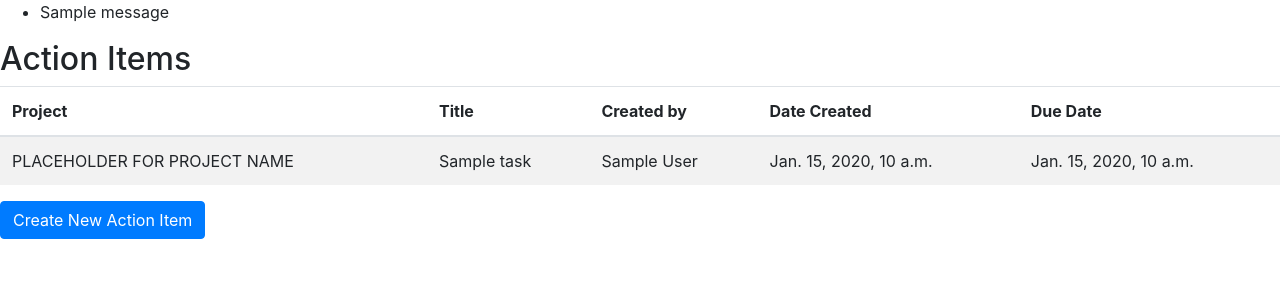
After one commit to kristcar/Team-Spot, a Django app: template TeamSpotApp/templates/openItems.html in a window 1280 px wide. The commit adds this page. Shown: the top 300 px of the page. Run offline with Django 3.2, Linux system fonts and the light colour scheme; tables that the repository leaves empty hold one stand-in row (values such as "Sample post"); the template is opened without the code that fills it: values that come from a table or form of the project are taken from there, most other values are stand-ins (such as "Sample title", 1, 10 or a date in 2020); one stand-in notice (Sample message) is shown; some libraries are stand-ins or nearby versions.

Commit message:
adding in action items progress

```diff
--- a/TeamSpotApp/models.py
+++ b/TeamSpotApp/models.py
@@ -57,6 +57,10 @@ class User(models.Model):
   updated_at = models.DateTimeField(auto_now = True)
   objects = UserManager()
 
+
+
+#************************** MESSAGE BOARD *********************************#
+
 class MessageManager(models.Manager):
   def message_validator(self, postData):
     errors = {}
@@ -87,3 +91,28 @@ class Comment(models.Model):
   created_at = models.DateTimeField(auto_now_add=True)
   updated_at = models.DateTimeField(auto_now = True)
   objects = CommentManager()
+
+#************************** END MESSAGE BOARD *********************************#
+
+#**************************** ACTION ITEM ***************************************#
+class TaskManager(models.Manager):
+  def task_validator(self, postData):
+    errors = {}
+    if len(postData['title']) < 8 or len(postData['description']) < 8:
+      errors['task_description_short'] = "Task title or description is too short"
+    if postData["due_date"] < datetime.now().strftime("%Y-%m-%d"):
+      errors["due_date_past"] = "Due date must be in the future"
+    return errors
+
+class Task(models.Model):
+  creator = models.ForeignKey(User, related_name = "user_task", on_delete = models.CASCADE)
+  title = models.CharField(max_length = 250);
+  due_date = models.DateTimeField();
+  description = models.CharField(max_length = 1000);
+  # response = models.CharField(max_length = 1000, default = "", blank = True);
+
+  created_at = models.DateTimeField(auto_now_add=True)
+  updated_at = models.DateTimeField(auto_now = True)
+  #project = models.ForeignKey(Project, related_name = "project_task", on_delete = models.CASCADE, null=True)
+  objects = TaskManager()
+#***************************** END ACTION ITEM **********************************#
--- a/TeamSpotApp/templates/dashboard.html
+++ b/TeamSpotApp/templates/dashboard.html
@@ -29,6 +29,7 @@
         <h1>Welcome, {{current_user.first_name}}!</h1>
       </div>
       <a href="/chat">Chat</a>
+      <a href="/open_items">Action Items</a>
     </div>
   </body>
 </html>
--- /dev/null
+++ b/TeamSpotApp/templates/openItems.html
@@ -0,0 +1,63 @@
+<!DOCTYPE html>
+<html lang="en">
+  <head>
+    <meta charset="UTF-8" />
+    <meta http-equiv="X-UA-Compatible" content="IE=edge" />
+    <meta name="viewport" content="width=device-width, initial-scale=1.0" />
+    <title>Team Spot</title>
+    <link
+      rel="stylesheet"
+      href="https://stackpath.bootstrapcdn.com/bootstrap/4.5.2/css/bootstrap.min.css"
+      integrity="sha384-JcKb8q3iqJ61gNV9KGb8thSsNjpSL0n8PARn9HuZOnIxN0hoP+VmmDGMN5t9UJ0Z"
+      crossorigin="anonymous"
+    />
+  </head>
+  <body>
+    <div id="error_block">
+      {% if messages %}
+      <ul class="messages">
+        {% for message in messages %}
+        <li {% if message.tags %} class="{{ message.tags }}" {% endif %}>
+          {{ message }}
+        </li>
+        {% endfor %}
+      </ul>
+      {% endif %}
+    </div>
+
+    <div>
+      <h2>Action Items</h2>
+
+      <table class="table table-striped">
+        <thead>
+          <tr>
+            <th>Project</th>
+            <th>Title</th>
+            <th>Created by</th>
+            <th>Date Created</th>
+            <th>Due Date</th>
+          </tr>
+        </thead>
+        <tbody>
+          {% for one_task in all_tasks %}
+          <a href="open_items/item_page/{{one_task.id}}">
+            <tr>
+              <!-- <td>{{one_task.project.name}}</td> -->
+              <td>PLACEHOLDER FOR PROJECT NAME</td>
+              <td>{{one_task.title}}</td>
+              <td>
+                {{one_task_creator.first_name}} {{one_task_creator.last_name}}
+              </td>
+              <td>{{one_task.created_at}}</td>
+              <td>{{one_task.due_date}}</td>
+            </tr>
+          </a>
+          {% endfor %}
+        </tbody>
+      </table>
+      <a href="open_items/add_new_item">
+        <button class="btn btn-primary">Create New Action Item</button>
+      </a>
+    </div>
+  </body>
+</html>
--- a/TeamSpotApp/urls.py
+++ b/TeamSpotApp/urls.py
@@ -14,5 +14,10 @@ urlpatterns = [
   path('delete/<int:message_ID>', views.delete),
   path('delete_comment/<int:comment_ID>', views.delete_comment),
 
+  path('open_items', views.open_items),
+  path('open_items/item_page/<int:task_ID>', views.item_page),
+  path('open_items/add_new_item', views.add_new_item),
+  path('/create_action_item', views.create_action_item),
+
   path('<url>', views.catch_all),
 ]
```
Also changed, not shown: TeamSpotApp/templates/add_new_item.html (added, +38 -0 lines), TeamSpotApp/templates/item.html (added, +15 -0 lines), TeamSpotApp/views.py (+52 -0 lines), TeamSpotApp/migrations/0003_task.py (added), db.sqlite3, 2 other files.
